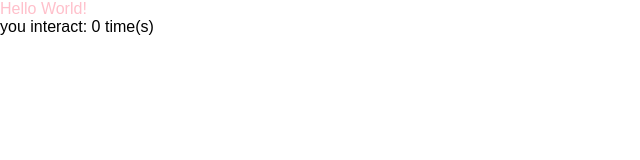
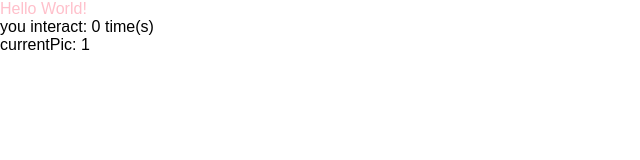
Before and after one commit to web-for-fun/tree-of-life, a React (Create React App) app: page / in a window 1280 px wide. Shown: the top 160 px of the page, without its empty margins (0-640 px from the left). Built offline with nearby package versions, Linux system fonts and the light colour scheme.

Commit message:
remove unused var

```diff
--- a/src/App.js
+++ b/src/App.js
@@ -15,6 +15,7 @@ function App() {
     <Layout>
       <MainApp>Hello World!</MainApp>
       <div>you interact: {totalInteract} time(s)</div>
+      <div>currentPic: {currentPic}</div>
     </Layout>
   )
 }
```
